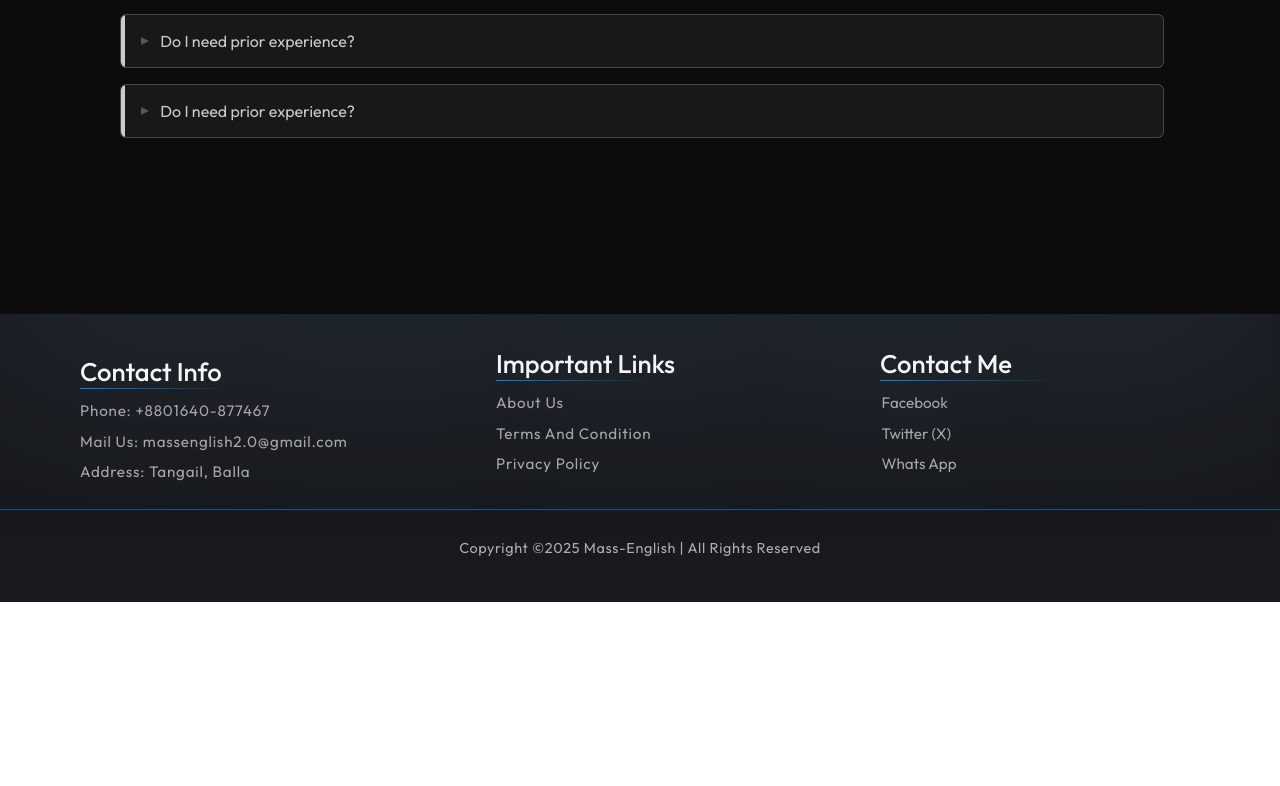
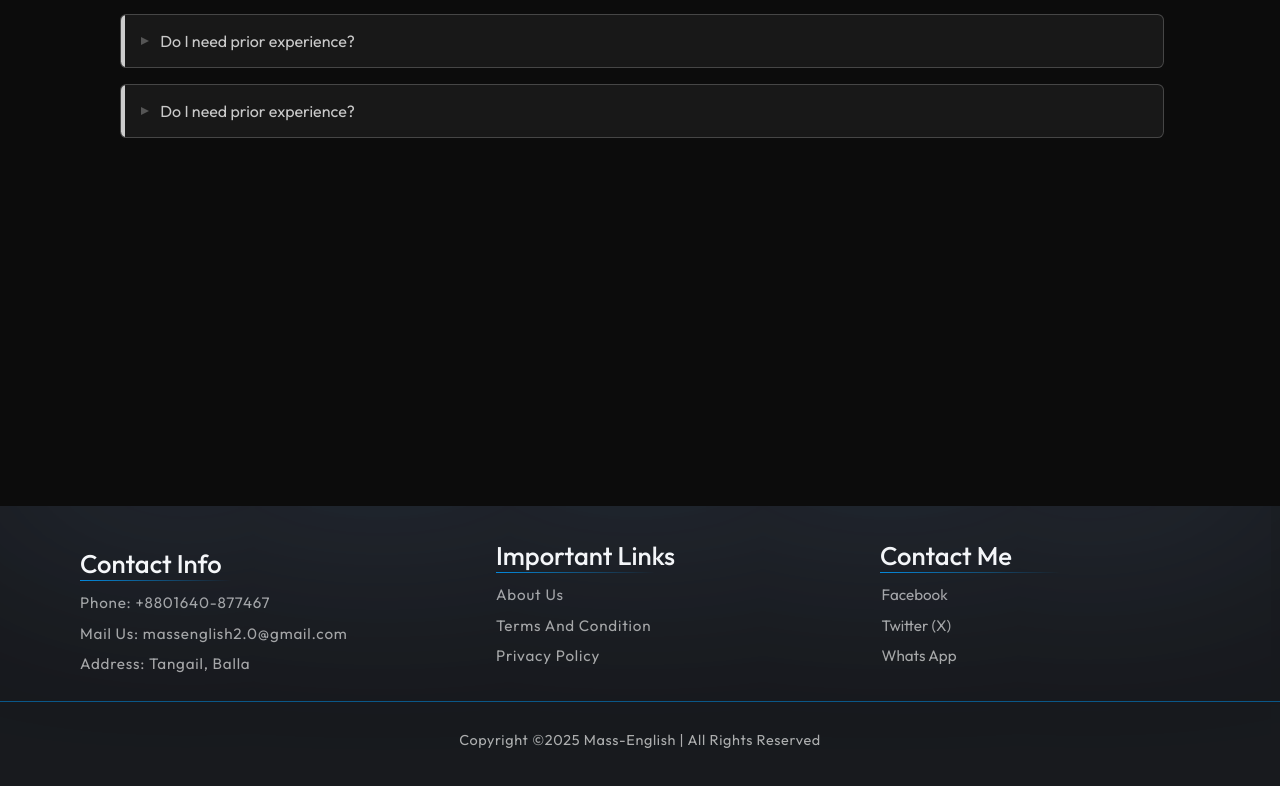
Before and after one commit to emonshikder007/mass-english, a React (Vite) app in the folder mass_english/: page / in a window 1280 px wide. Shown: the part 4031-4817 px from the top of the page. Before the commit the page ends 4633 px from the top, so only its background shows below. Built offline with nearby package versions, Linux system fonts and the light colour scheme; a web font is replaced by a local one.

Commit message:
initial commit

```diff
--- a/mass_english/src/components/Faq/Faq.css
+++ b/mass_english/src/components/Faq/Faq.css
@@ -3,7 +3,7 @@
 
 .faq-section {
 
-    min-height: 150vh;
+    min-height: 180vh;
 
     background: #0c0c0c;
 
--- a/mass_english/src/components/Footer/Footer.css
+++ b/mass_english/src/components/Footer/Footer.css
@@ -3,7 +3,7 @@
 
 .footer {
 
-  height: 45vh;
+  height: 55vh;
 
     background: #181a1e;
 
```
